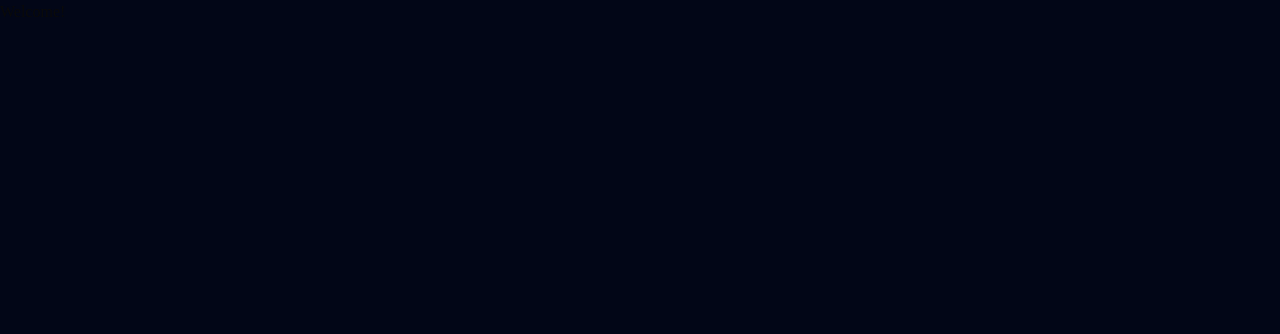
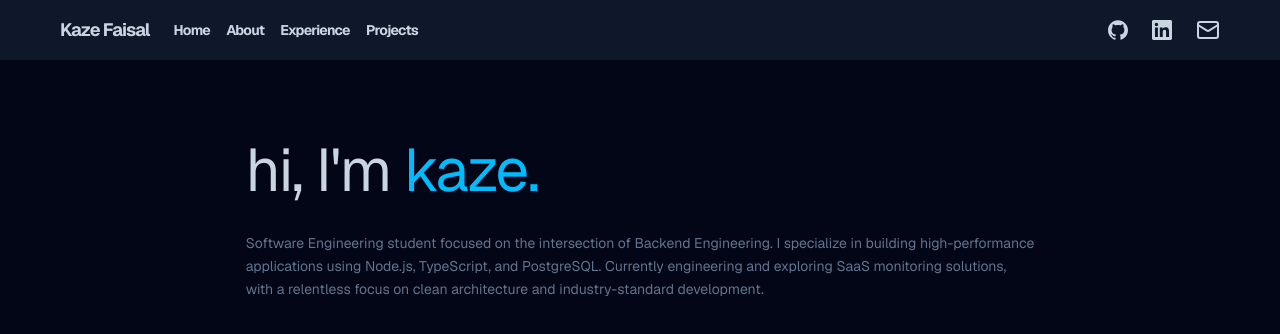
Before and after one commit to kaze1-dev/myPortfolio, a Next.js app: page / in a window 1280 px wide. Shown: the top 334 px of the page. Built offline with nearby package versions, Linux system fonts and the light colour scheme.

Commit message:
styling header

```diff
--- a/app/globals.css
+++ b/app/globals.css
@@ -4,120 +4,56 @@
 
 @custom-variant dark (&:is(.dark *));
 
-body{
-  background-color: #020617;
-}
+@theme inline {
+  /* Font Mappings */
+  --font-sans: var(--font-geist-sans);
+  --font-mono: var(--font-geist-mono);
 
-@theme inline {
-  --font-heading: var(--font-sans);
-  --font-sans: var(--font-sans);
-  --color-sidebar-ring: var(--sidebar-ring);
-  --color-sidebar-border: var(--sidebar-border);
-  --color-sidebar-accent-foreground: var(--sidebar-accent-foreground);
-  --color-sidebar-accent: var(--sidebar-accent);
-  --color-sidebar-primary-foreground: var(--sidebar-primary-foreground);
-  --color-sidebar-primary: var(--sidebar-primary);
-  --color-sidebar-foreground: var(--sidebar-foreground);
-  --color-sidebar: var(--sidebar);
-  --color-chart-5: var(--chart-5);
-  --color-chart-4: var(--chart-4);
-  --color-chart-3: var(--chart-3);
-  --color-chart-2: var(--chart-2);
-  --color-chart-1: var(--chart-1);
-  --color-ring: var(--ring);
-  --color-input: var(--input);
+  /* Core Colors */
+  --color-background: var(--background);
+  --color-foreground: var(--foreground);
+  --color-card: var(--card);
+  --color-card-foreground: var(--foreground);
+  --color-popover: var(--card);
+  --color-popover-foreground: var(--foreground);
+  --color-primary: var(--primary);
+  --color-primary-foreground: var(--primary-foreground);
+  --color-secondary: var(--secondary);
+  --color-secondary-foreground: var(--foreground);
+  --color-muted: var(--muted);
+  --color-muted-foreground: var(--muted-foreground);
+  --color-accent: var(--accent);
+  --color-accent-foreground: var(--foreground);
   --color-border: var(--border);
-  --color-destructive: var(--destructive);
-  --color-accent-foreground: var(--accent-foreground);
-  --color-accent: var(--accent);
-  --color-muted-foreground: var(--muted-foreground);
-  --color-muted: var(--muted);
-  --color-secondary-foreground: var(--secondary-foreground);
-  --color-secondary: var(--secondary);
-  --color-primary-foreground: var(--primary-foreground);
-  --color-primary: var(--primary);
-  --color-popover-foreground: var(--popover-foreground);
-  --color-popover: var(--popover);
-  --color-card-foreground: var(--card-foreground);
-  --color-card: var(--card);
-  --color-foreground: var(--foreground);
-  --color-background: var(--background);
-  --radius-sm: calc(var(--radius) * 0.6);
-  --radius-md: calc(var(--radius) * 0.8);
-  --radius-lg: var(--radius);
-  --radius-xl: calc(var(--radius) * 1.4);
-  --radius-2xl: calc(var(--radius) * 1.8);
-  --radius-3xl: calc(var(--radius) * 2.2);
-  --radius-4xl: calc(var(--radius) * 2.6);
+  --color-input: var(--border);
+  --color-ring: var(--primary);
 }
 
 :root {
-  --background: oklch(1 0 0);
-  --foreground: oklch(0.145 0 0);
-  --card: oklch(1 0 0);
-  --card-foreground: oklch(0.145 0 0);
-  --popover: oklch(1 0 0);
-  --popover-foreground: oklch(0.145 0 0);
-  --primary: oklch(0.205 0 0);
-  --primary-foreground: oklch(0.985 0 0);
-  --secondary: oklch(0.97 0 0);
-  --secondary-foreground: oklch(0.205 0 0);
-  --muted: oklch(0.97 0 0);
-  --muted-foreground: oklch(0.556 0 0);
-  --accent: oklch(0.97 0 0);
-  --accent-foreground: oklch(0.205 0 0);
-  --destructive: oklch(0.577 0.245 27.325);
-  --border: oklch(0.922 0 0);
-  --input: oklch(0.922 0 0);
-  --ring: oklch(0.708 0 0);
-  --chart-1: oklch(0.87 0 0);
-  --chart-2: oklch(0.556 0 0);
-  --chart-3: oklch(0.439 0 0);
-  --chart-4: oklch(0.371 0 0);
-  --chart-5: oklch(0.269 0 0);
+  --background: #020617;
+  --foreground: #FBFBFB;
+  --card: #ffffff;
+  --primary: #020617;
+  --primary-foreground: #ffffff;
+  --secondary: #f1f5f9;
+  --muted: #f1f5f9;
+  --muted-foreground: #64748b;
+  --accent: #f1f5f9;
+  --border: #e2e8f0;
   --radius: 0.625rem;
-  --sidebar: oklch(0.985 0 0);
-  --sidebar-foreground: oklch(0.145 0 0);
-  --sidebar-primary: oklch(0.205 0 0);
-  --sidebar-primary-foreground: oklch(0.985 0 0);
-  --sidebar-accent: oklch(0.97 0 0);
-  --sidebar-accent-foreground: oklch(0.205 0 0);
-  --sidebar-border: oklch(0.922 0 0);
-  --sidebar-ring: oklch(0.708 0 0);
 }
 
 .dark {
-  --background: oklch(0.145 0 0);
-  --foreground: oklch(0.985 0 0);
-  --card: oklch(0.205 0 0);
-  --card-foreground: oklch(0.985 0 0);
-  --popover: oklch(0.205 0 0);
-  --popover-foreground: oklch(0.985 0 0);
-  --primary: oklch(0.922 0 0);
-  --primary-foreground: oklch(0.205 0 0);
-  --secondary: oklch(0.269 0 0);
-  --secondary-foreground: oklch(0.985 0 0);
-  --muted: oklch(0.269 0 0);
-  --muted-foreground: oklch(0.708 0 0);
-  --accent: oklch(0.269 0 0);
-  --accent-foreground: oklch(0.985 0 0);
-  --destructive: oklch(0.704 0.191 22.216);
-  --border: oklch(1 0 0 / 10%);
-  --input: oklch(1 0 0 / 15%);
-  --ring: oklch(0.556 0 0);
-  --chart-1: oklch(0.87 0 0);
-  --chart-2: oklch(0.556 0 0);
-  --chart-3: oklch(0.439 0 0);
-  --chart-4: oklch(0.371 0 0);
-  --chart-5: oklch(0.269 0 0);
-  --sidebar: oklch(0.205 0 0);
-  --sidebar-foreground: oklch(0.985 0 0);
-  --sidebar-primary: oklch(0.488 0.243 264.376);
-  --sidebar-primary-foreground: oklch(0.985 0 0);
-  --sidebar-accent: oklch(0.269 0 0);
-  --sidebar-accent-foreground: oklch(0.985 0 0);
-  --sidebar-border: oklch(1 0 0 / 10%);
-  --sidebar-ring: oklch(0.556 0 0);
+  --background: #020617;
+  --foreground: #F1F5F9;
+  --card: #0F172A;
+  --primary: #38BDF8; /* Your sky blue accent */
+  --primary-foreground: #020617;
+  --secondary: #1E293B;
+  --muted: #1E293B;
+  --muted-foreground: #94a3b8;
+  --accent: #1E293B;
+  --border: rgba(255, 255, 255, 0.1);
 }
 
 @layer base {
@@ -125,9 +61,6 @@
     @apply border-border outline-ring/50;
   }
   body {
-    @apply bg-background text-foreground;
-  }
-  html {
-    @apply font-sans;
+    @apply bg-background text-foreground font-sans antialiased;
   }
 }
--- a/app/layout.tsx
+++ b/app/layout.tsx
@@ -27,7 +27,7 @@
       lang="en"
       className={`${geistSans.variable} ${geistMono.variable} h-full antialiased`}
     >
-      <body className="min-h-full flex flex-col">{children}</body>
+      <body className="min-h-full flex flex-col font-sans">{children}</body>
     </html>
   );
 }
--- a/app/page.tsx
+++ b/app/page.tsx
@@ -1,7 +1,12 @@
 import Image from "next/image";
-
-export default function Home() {
+import { Button, buttonVariants } from "@/components/ui/button";
+import Header from "@/components/layouts/header";
+import Hero from "@/components/modules/hero";
+export default function App() {
   return (
-    <div>Welcome!</div>
+    <>
+    <Header />
+    <Hero />
+    </>
   );
 }
--- /dev/null
+++ b/components/icons.tsx
@@ -0,0 +1,20 @@
+import { LucideProps } from "lucide-react"
+
+export const Icons = {
+  gitHub: (props: LucideProps) => (
+    <svg viewBox="0 0 24 24" fill="currentColor" {...props}>
+      <path d="M12 .297c-6.63 0-12 5.373-12 12 0 5.303 3.438 9.8 8.205 11.385.6.113.82-.258.82-.577 0-.285-.01-1.04-.015-2.04-3.338.724-4.042-1.61-4.042-1.61C4.422 18.07 3.633 17.7 3.633 17.7c-1.087-.744.084-.729.084-.729 1.205.084 1.838 1.236 1.838 1.236 1.07 1.835 2.809 1.305 3.495.998.108-.776.417-1.305.76-1.605-2.665-.3-5.466-1.332-5.466-5.93 0-1.31.465-2.38 1.235-3.22-.135-.303-.54-1.523.105-3.176 0 0 1.005-.322 3.3 1.23.96-.267 1.98-.399 3-.405 1.02.006 2.04.138 3 .405 2.28-1.552 3.285-1.23 3.285-1.23.645 1.653.24 2.873.12 3.176.765.84 1.23 1.91 1.23 3.22 0 4.61-2.805 5.625-5.475 5.92.42.36.81 1.096.81 2.22 0 1.606-.015 2.896-.015 3.286 0 .315.21.69.825.57C20.565 22.092 24 17.592 24 12.297c0-6.627-5.373-12-12-12" />
+    </svg>
+  ),
+  linkedIn: (props: LucideProps) => (
+    <svg viewBox="0 0 24 24" fill="currentColor" {...props}>
+      <path d="M20.447 20.452h-3.554v-5.569c0-1.328-.027-3.037-1.852-3.037-1.853 0-2.136 1.445-2.136 2.939v5.667H9.351V9h3.414v1.561h.046c.477-.9 1.637-1.85 3.37-1.85 3.601 0 4.267 2.37 4.267 5.455v6.286zM5.337 7.433c-1.144 0-2.063-.926-2.063-2.065 0-1.138.92-2.063 2.063-2.063 1.14 0 2.064.925 2.064 2.063 0 1.139-.925 2.065-2.064 2.065zm1.782 13.019H3.555V9h3.564v11.452zM22.225 0H1.771C.792 0 0 .774 0 1.729v20.542C0 23.227.792 24 1.771 24h20.454C23.2 24 24 23.227 24 22.271V1.729C24 .774 23.2 0 22.222 0h.003z" />
+    </svg>
+  ),
+  mail: (props: LucideProps) => (
+    <svg viewBox="0 0 24 24" fill="none" stroke="currentColor" strokeWidth="2" strokeLinecap="round" strokeLinejoin="round" {...props}>
+      <path d="m22 7-8.97 5.7a1.94 1.94 0 0 1-2.06 0L2 7" />
+      <rect width="20" height="16" x="2" y="4" rx="2" />
+    </svg>
+  ),
+}
--- /dev/null
+++ b/components/layouts/header.tsx
@@ -0,0 +1,30 @@
+
+import React from 'react'
+import { Icons } from '../icons'
+
+const Header = () => {
+   return (
+      <>
+         <header className='flex gap-6 items-center justify-between bg-slate-900 py-4 px-15'>
+            <div className='flex gap-6'>
+               <h1 className='text-slate-300 font-bold text-lg font-sans tracking-tighter'>Kaze Faisal</h1>
+               <nav className='text-slate-300 tracking-tighter font-sans font-bold text-sm flex gap-4 justify-center items-center'>
+                  <div>Home</div>
+                  <div>About</div>
+                  <div>Experience</div>
+                  <div>Projects</div>
+               </nav>
+            </div>
+            <div className='flex gap-6 justify-center items-center '>
+               <Icons.gitHub className='text-slate-300 h-5 w-5' />
+               <Icons.linkedIn className='text-slate-300 h-5 w-5' />
+               <Icons.mail className='text-slate-300 h-6 w-6' />
+            </div>
+
+         </header>
+      </>
+
+   )
+}
+
+export default Header
--- /dev/null
+++ b/components/modules/hero.tsx
@@ -0,0 +1,18 @@
+import React from 'react'
+
+const Hero = () => {
+   return (
+      <section className='flex justify-center items-center'>
+         <div className='flex flex-col pt-20 gap-8'>
+         <h1 className='text-slate-300 text-6xl inline tracking-tight font-md'>
+            hi, I'm <span className='text-sky-400'>kaze.</span>
+         </h1>
+         <p className='inline text-sm text-slate-500 font-sans leading-relaxed'>
+           Software Engineering student focused on the intersection of Backend Engineering. I specialize in building high-performance<br /> applications using Node.js, TypeScript, and PostgreSQL. Currently engineering and exploring SaaS monitoring solutions,<br /> with a relentless focus on clean architecture and industry-standard development.
+         </p>
+         </div>
+      </section>
+   )
+}
+
+export default Hero
--- a/package.json
+++ b/package.json
@@ -11,6 +11,7 @@
   "dependencies": {
     "class-variance-authority": "^0.7.1",
     "clsx": "^2.1.1",
+    "geist": "^1.7.0",
     "lucide-react": "^1.7.0",
     "next": "16.2.1",
     "radix-ui": "^1.4.3",
```
Also changed, not shown: 1 other file (tests, documents, lock files or other folders).
